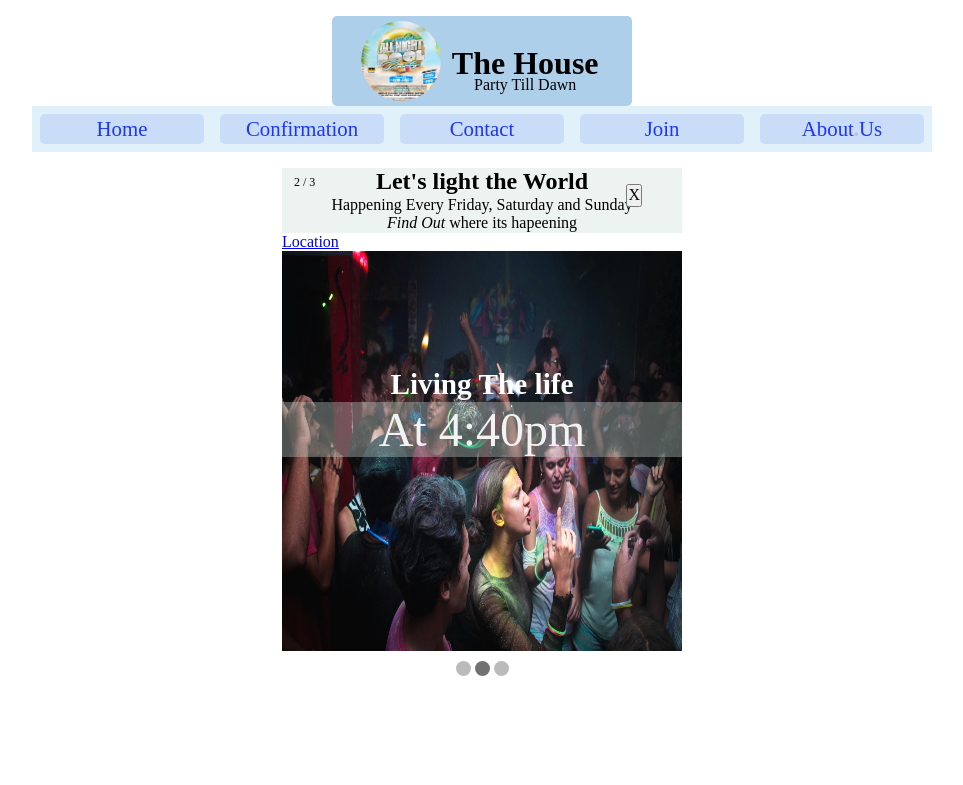
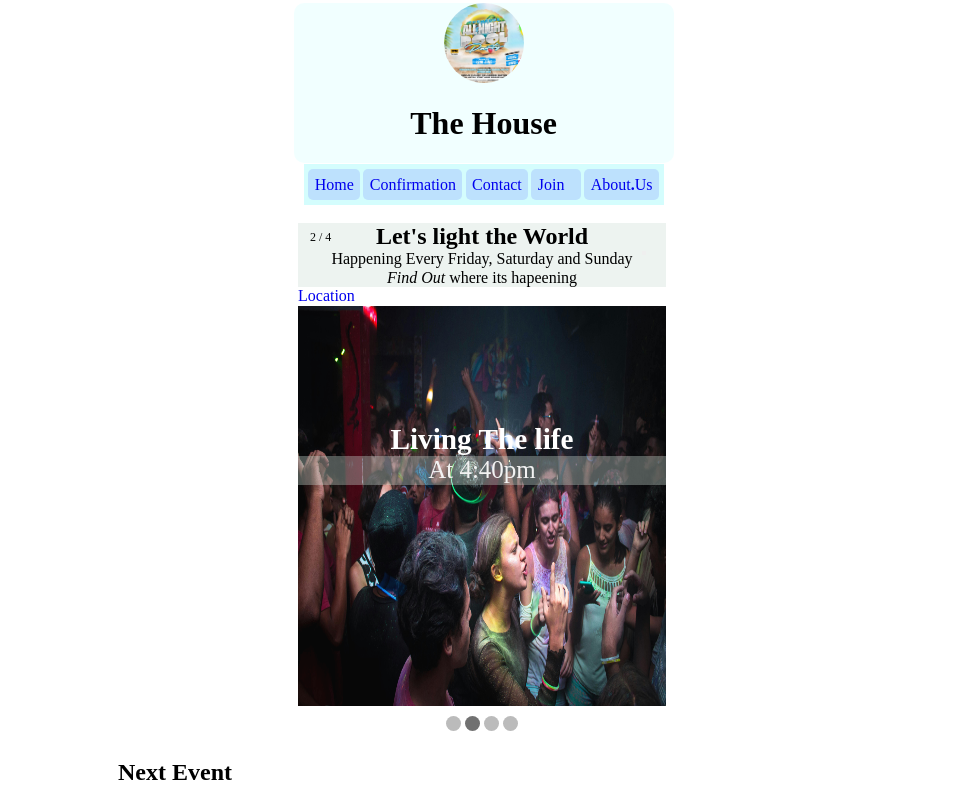
Before and after one commit to edemfrancis/thehousewebsite, a plain HTML site: page thehouse.html in a window 1280 px wide. Shown: the top 785 px of the page, without its empty margins (158-1121 px from the left). Drawn offline with nearby package versions, Linux system fonts and the light colour scheme; a script that the page names is missing.

Commit message:
add some features

```diff
--- a/styles/base.css
+++ b/styles/base.css
@@ -3,86 +3,75 @@
     padding: 0;
     box-sizing: border-box;
 }
-#headerdesign, main, footer{
-    max-width: 900px;
-    margin: 1rem auto;
+.slide-container, main, footer{
+  max-width: 760px;
+  margin: 0rem auto;
+  padding: 1rem;
+}
+#headerdesign {
+  width: 100%;
+  display: flex;
+  flex-direction: column;
+  align-items: center;
+  text-align: center;
+  margin: 0.1rem;
+}
+#header{
+  width: 380px;
+  background-color: rgba(0, 255, 255, 0.055);
+  margin: 0.1rem;
+  border-radius: 10px;
+}
+nav{
+  width: 360px;
+  padding: 0.2rem;
+  background-color: rgba(15, 241, 241, 0.178);
 }
 
-#header{
-    background-color: #fffefe18;
-    display: flex;
-    position: relative;
-    justify-content: center;
-    align-items: center;
-    border-radius: 5px;
+nav ul{
+  width: 100%;
+  display: grid;
+  grid-template-columns: 1fr 1fr 1fr 1fr 1fr;
+  justify-content: center;
+  align-items: center;
 }
-#header{
-    width: 300px;
-    background-color: #4590ce6e;
-}
-#header, #animation{
-    margin: 0 auto;
-}
-
-header{
-    text-align: center;
-    border-radius: 10px;
-    margin: 0.5rem;
-}
-
-header p{
-    margin-top: -1.9rem;
-    padding: 0.2rem;
+li{
+  list-style: none;
+  margin: 0.1rem;
+  padding: 0.4rem;
+  display: grid;
+  grid-template-columns: 1fr 2fr 1fr 1fr 1fr;
+  background-color: rgba(0, 4, 255, 0.11);
+  border-radius: 5px;
 }
 #header img{
     width: 80px;
-    margin: 0.2rem;
-    right: 4px;
     border-radius: 40px;
 }
-
-#headerdesign p{
-    padding-top: -10rem;
+a{
+  text-decoration: none;
 }
 
-nav {
-    width: 100%;
-    background-color: rgba(32, 155, 212, 0.137);
-    margin: 0.5rem;
+/* Main Css */
+main div{
+  width: 360px;
+  text-align: center;
 }
-li{
-    width: 100%;
-    list-style: none;
-    margin: 0.5rem;
-    text-align: center;
+main div img{
+  width: 100%;
+  align-items: center;
 }
-b{
-    color: #aaa5a586;
+/* Slide Show CSS */
+.slide-container{
+  max-width: 400px;
 }
- nav a{
-    color: #0019f8dc;
-    display: block;
-    font-size: 1.3rem;
-    text-decoration: none;
-    background-color: #6284f32f;
-    padding: 0.2rem;
-    border-radius: 5px;
- }
-.horizontal{
-    display: flex;
-    justify-content: center;
-}
-
-
-/* Slide Show CSS */
 .mySlides {display: none;}
 img {vertical-align: middle;}
 
 /* Slideshow container */
 .slideshow-container {
-  width: 400px;
+  display: block;
   position: relative;
-  margin: 0 auto;
 }
 .slideshow-container h2, .slideshow-container p{
     text-align: center;
@@ -101,16 +90,10 @@ img {vertical-align: middle;}
   width: 100%;
   text-align: center;
 }
-.text p{
-    font-size: clamp(1rem, 0.5rem + 10vh, 3rem)
-}
 
 /* Number text (1/3 etc) And Button X*/
 
-.slide-container{
-    width: 80%;
-    margin: 0.5rem auto;
-}
+
 button:hover{
     cursor: pointer;
 }
@@ -118,7 +101,7 @@ button:hover{
     margin: 0.5rem;
     padding: 8px 12px;
     position: absolute;
-    right: 20px;
+    right: 0;
     top: 0;
     cursor: pointer;
     border-radius: 5px;
@@ -134,8 +117,8 @@ button:hover{
 /* The dots/bullets/indicators */
 
 .dots{
-    text-align: center;
-    margin: -0.5rem;
+  text-align: center;
+  margin: -0.5rem;
 }
 .dot {
   height: 15px;
--- a/thehouse.html
+++ b/thehouse.html
@@ -15,6 +15,7 @@
     <link rel="stylesheet" href="styles/larger.css" >
     <link rel="stylesheet" href="https://cdnjs.cloudflare.com/ajax/libs/normalize/8.0.1/normalize.min.css" >
     <link rel="icon" sizes="72x72" href="images/Thehouse.jpg" >
+    <link href="https://fonts.googleapis.com/css2?family=Roboto:ital,wght@0,100;0,300;0,400;0,500;0,700;0,900;1,100;1,300;1,400;1,500;1,700;1,900&display=swap" rel="stylesheet">
 </head>
 <body>
     <div id="headerdesign">
@@ -22,7 +23,6 @@
             <img class="houseimg" src="images/Thehouse.jpg" alt="">
             <header>
                 <h1>The House</h1>
-                <p>Party Till Dawn</p>
             </header>
         </div>
         <nav id="animation">
@@ -44,8 +44,8 @@
             <p><i>Find Out</i> where its hapeening</p>
             <a href="#">Location</a>
             <div class="mySlides fade">
-                <div class="button-x"><button>X</button></div>
-                <div class="numbertext">1 / 3</div>
+                <div class="button-x"><button></button></div>
+                <div class="numbertext">1 / 4</div>
                 <img src="images/pexels-cottonbro-3171837.jpg" alt="Stock exchange" style="width:100%" height="400">
                 <div class="text">
                     <h3>We can make a toast</h3>
@@ -53,8 +53,8 @@
                 </div>
             </div>
             <div class="mySlides fade">
-                <div class="button-x button2"><button>X</button></div>
-                <div class="numbertext">2 / 3</div>
+                <div class="button-x button2"><button></button></div>
+                <div class="numbertext">2 / 4</div>
                 <img src="images/pexels-maumascaro-1154189.jpg" alt="Business" style="width:100%" height="400">
                 <div class="text">
                     <h3>Living The life</h3>
@@ -62,12 +62,21 @@
                 </div>
             </div>
             <div class="mySlides fade">
-                <div class="button-x button3"><button>X</button></div>
-                <div class="numbertext">3 / 3</div>
+                <div class="button-x button3"><button></button></div>
+                <div class="numbertext">3 / 4</div>
                 <img src="images/pexels-swayproduktions-308726259-14275463.jpg" alt="Forex Trading" style="width:100%" height="400">
                 <div class="text">
                     <h3>Stunt The Yard </h3>
                     <p>At 6:30pm</p>
+                </div>
+            </div>
+            <div class="mySlides fade">
+                <div class="button-x button3"><button></button></div>
+                <div class="numbertext">4 / 4</div>
+                <img src="images/Thehouse.jpg" alt="Forex Trading" style="width:100%" height="400">
+                <div class="text">
+                    <h3>Upcoming Event this Saturday </h3>
+                    <p>At 9:30pm</p>
                 </div>
             </div>
         </div>
@@ -76,10 +85,15 @@
           <span class="dot"></span>
           <span class="dot"></span>
           <span class="dot"></span>
+          <span class="dot"></span>
         </div>
     </div>
     <main>
-
+        <h2>Next Event</h2>
+        <div>
+            <img src="images/Thehouse.jpg" alt="Pool party">
+            <audio src="audio/Lasmid_-_Puul.mp3" autoplay controls></audio>
+        </div>
     </main>
     <footer>
     </footer>
```
Also changed, not shown: 1 other file.
